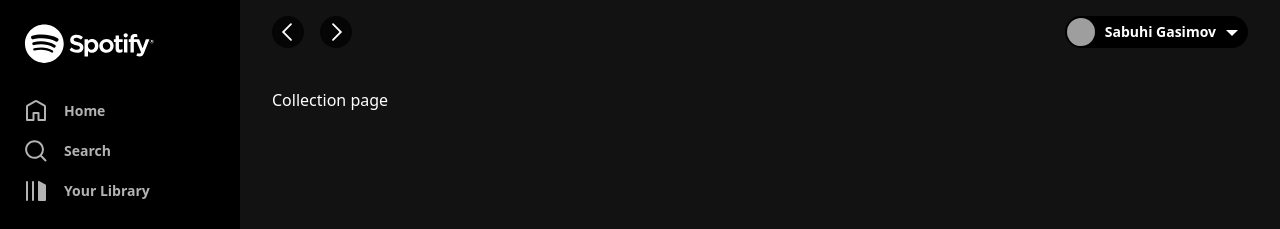
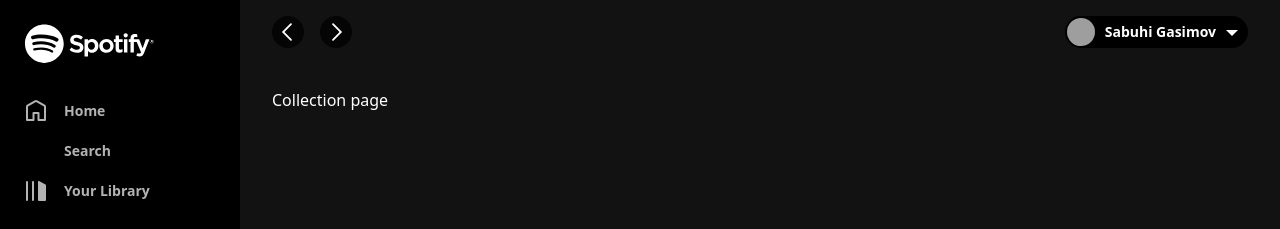
Before and after one commit to Sabuhi0/react-tailwind-spotify-clone, a React (Vite) app: page /collection in a window 1280 px wide. Shown: the top 229 px of the page. Built offline with nearby package versions, Linux system fonts and the light colour scheme; grey boxes are pictures that could not be loaded.

Commit message:
Remove fill

```diff
--- a/src/assets/Icons.jsx
+++ b/src/assets/Icons.jsx
@@ -25,7 +25,7 @@
 const SearchIcon = ({ size }) => {
     return (
         <svg viewBox="0 0 24 24" height={size} width={size} xmlns="http://www.w3.org/2000/svg">
-            <path d="M10.533 1.279c-5.18 0-9.407 4.14-9.407 9.279s4.226 9.279 9.407 9.279c2.234 0 4.29-.77 5.907-2.058l4.353 4.353a1 1 0 101.414-1.414l-4.344-4.344a9.157 9.157 0 002.077-5.816c0-5.14-4.226-9.28-9.407-9.28zm-7.407 9.279c0-4.006 3.302-7.28 7.407-7.28s7.407 3.274 7.407 7.28-3.302 7.279-7.407 7.279-7.407-3.273-7.407-7.28z" fill='currentColor' />
+            <path d="M10.533 1.279c-5.18 0-9.407 4.14-9.407 9.279s4.226 9.279 9.407 9.279c2.234 0 4.29-.77 5.907-2.058l4.353 4.353a1 1 0 101.414-1.414l-4.344-4.344a9.157 9.157 0 002.077-5.816c0-5.14-4.226-9.28-9.407-9.28zm-7.407 9.279c0-4.006 3.302-7.28 7.407-7.28s7.407 3.274 7.407 7.28-3.302 7.279-7.407 7.279-7.407-3.273-7.407-7.28z" />
         </svg>
     )
 }
```
